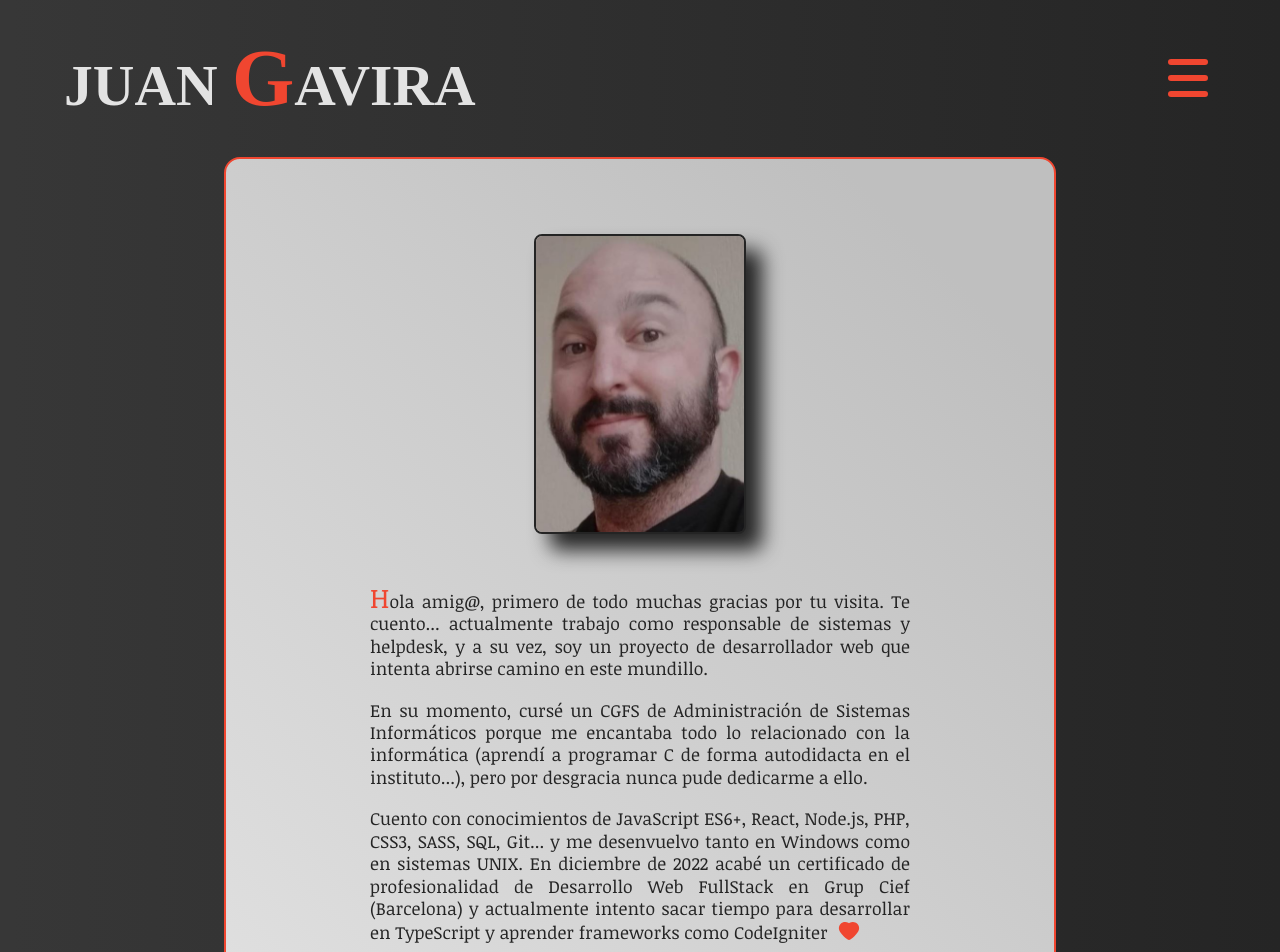
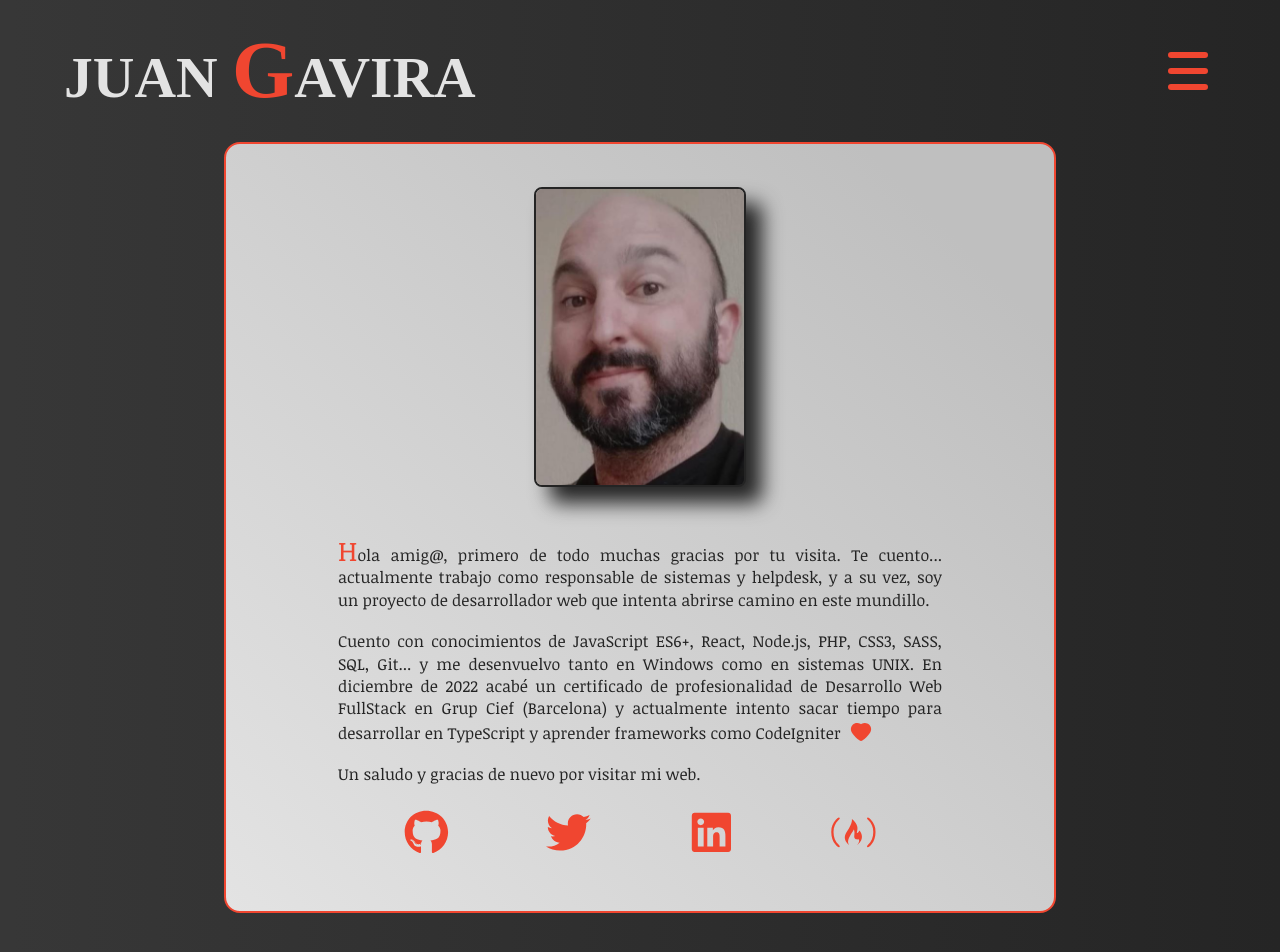
Before and after one commit to JuanelopS/Portfolio_v2, a React (Vite) app: page /inicio in a window 1280 px wide. Shown: the top 952 px of the page. Built offline with nearby package versions, Linux system fonts and the light colour scheme; a web font is replaced by a local one.

Commit message:
Little css changes for small laptop screens

```diff
--- a/src/components/Acerca.jsx
+++ b/src/components/Acerca.jsx
@@ -47,12 +47,12 @@ export const Acerca = () => {
               como responsable de sistemas y helpdesk, y a su vez, soy un proyecto
               de desarrollador web que intenta abrirse camino en este mundillo.
             </p>
-            <p className="about-text-item">
+            {/* <p className="about-text-item">
               En su momento, cursé un CGFS de Administración de Sistemas
               Informáticos porque me encantaba todo lo relacionado con la
               informática (aprendí a programar C de forma autodidacta en el
               instituto...), pero por desgracia nunca pude dedicarme a ello.
-            </p>
+            </p> */}
             <p className="about-text-item">
               Cuento con conocimientos de JavaScript ES6+, React, Node.js, PHP,
               CSS3, SASS, SQL, Git... y me desenvuelvo tanto en Windows como en
--- a/src/styles/Acerca.css
+++ b/src/styles/Acerca.css
@@ -4,8 +4,8 @@
   display: flex;
   align-items: center;
   gap: 4rem;
-  padding: 2rem 4rem;
-  font-size: 1.1rem;
+  padding: 0 2rem;
+  font-size: 1rem;
 }
 
 .about-text {
@@ -15,7 +15,7 @@
 .media-icons {
   display: flex;
   justify-content: space-evenly;
-  font-size: 3rem;
+  font-size: 2.8rem;
   color: var(--secondary-color);
 }
 
--- a/src/styles/App.css
+++ b/src/styles/App.css
@@ -19,7 +19,7 @@
 /* General */
 
 .content {
-  background: linear-gradient(45deg, rgba(227,227,227,1) 0%, rgba(191,191,191,1) 88%);
+  background: linear-gradient(45deg, #e3e3e3 0%, #bfbfbf 88%);
   color: var(--main-bg-color);
   min-height: 535px;
   min-width: 400px;
--- a/src/styles/Header.css
+++ b/src/styles/Header.css
@@ -1,9 +1,9 @@
 @import url('./Colors.css');
 
 .header {
-  height: 115px;
-  margin: 1.3rem;
-  margin-bottom: 2.5rem;
+  height: 100px;
+  margin: 1.1rem 1.3rem;
+  /* margin-bottom: 2.2rem; */
   display: flex;
   align-items: center;
   justify-content: space-around;
@@ -15,7 +15,6 @@
 .logo-title{
   display: flex;
   align-items: center;
-  gap: 3rem;
 }
 /* svg color: https://codepen.io/sosuke/pen/Pjoqqp */
 /*
@@ -25,7 +24,7 @@
 }
 */
 .title {
-  font-size: 2.2rem;
+  font-size: 1.7rem;
   font-family: 'Zen Dots', cursive;
   transition: all 500ms;
   color: var(--main-text-color);
@@ -43,12 +42,12 @@
   display: flex;
   align-items: center;
   justify-content: space-evenly;
-  gap: 4rem;
+  gap: 3.5rem;
 }
 
 .item-list {
   list-style: none;
-  font-size: 1.5rem;
+  font-size: 1.1rem;
   display: flex;
   align-items: center;
   gap: 8px;
```
